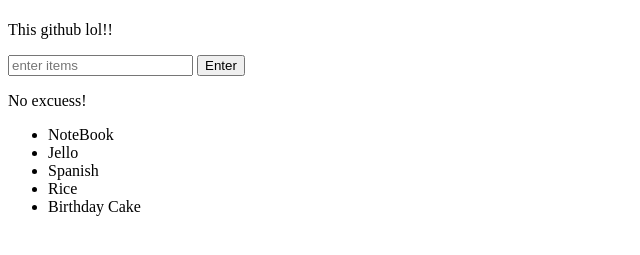
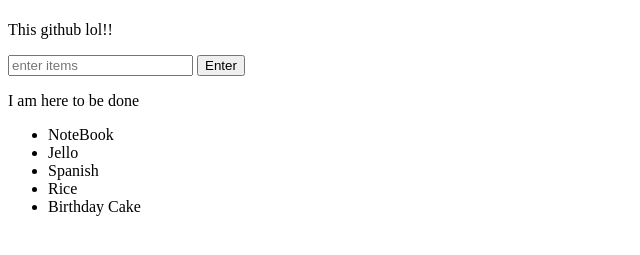
Before and after one commit to torin-55/shoop, a plain HTML site: page index.html in a window 1280 px wide. Shown: the part 59-314 px from the top of the page, without its empty margins (0-640 px from the left). Drawn offline with Linux system fonts and the light colour scheme.

Commit message:
i have pragraph

```diff
--- a/index.html
+++ b/index.html
@@ -12,7 +12,7 @@
 <input id="userInput" type="text" placeholder="enter items" >
 <button id ="enter">Enter</button>
 
-<p class="second">No excuess!</p>
+<p class="second">I am here to be done</p>
 <ul>
 
  <li class= "boold red" random="23">NoteBook</li>
```
